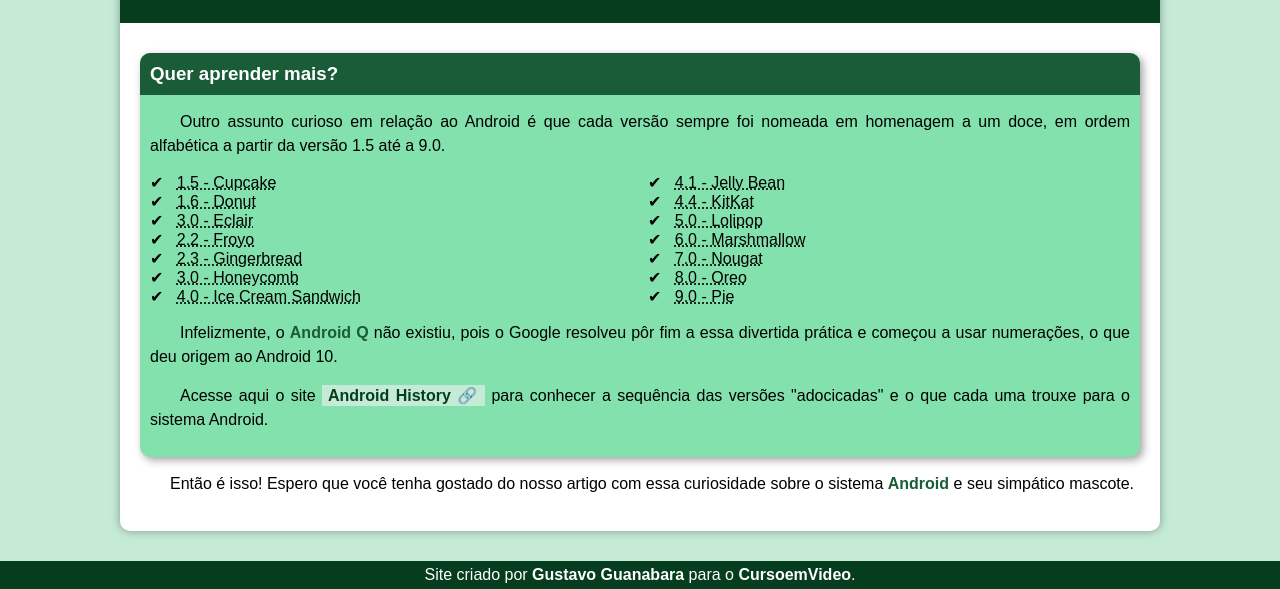
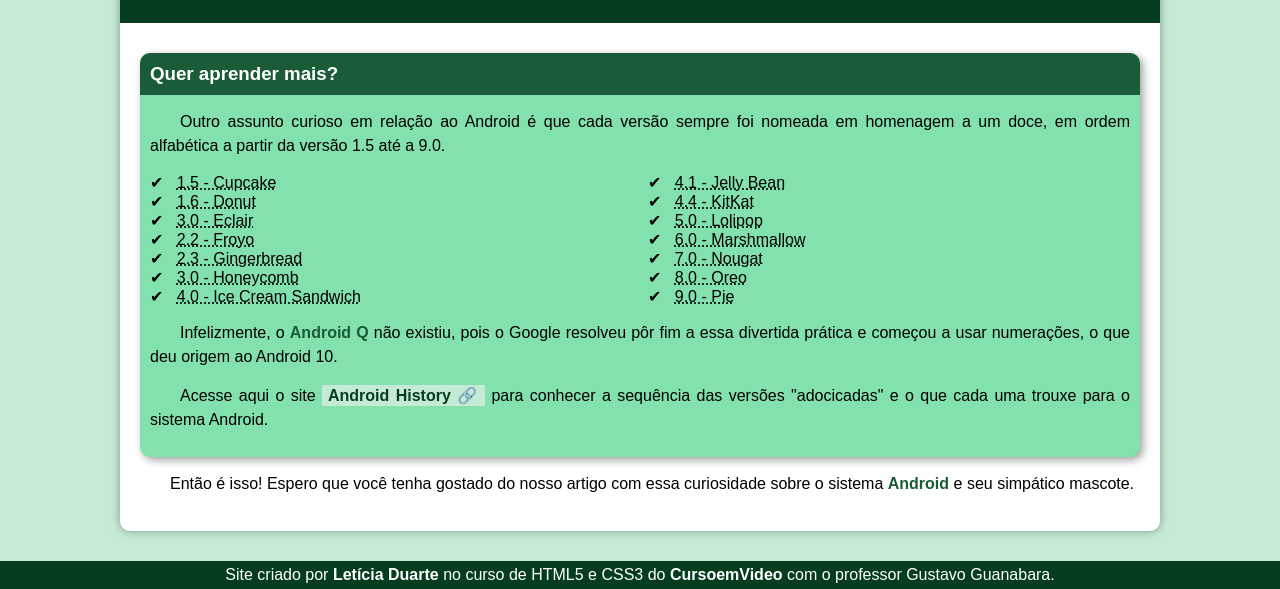
Before and after one commit to LethDuarte/projeto-android, a plain HTML site: page index.html in a window 1280 px wide. Shown: the part 2206-2795 px from the top of the page. Drawn offline with Linux system fonts and the light colour scheme.

Commit message:
edit index

```diff
--- a/index.html
+++ b/index.html
@@ -112,7 +112,7 @@
     </main>
 
     <footer>
-        <p>Site criado por <a href="https://gustavoguanabara.github.io/" target="_blank">Gustavo Guanabara</a> para o <a href="https://www.youtube.com/cursoemvideo" target="_blank">CursoemVideo</a>.</p>
+        <p>Site criado por <a href="https://github.com/LethDuarte" target="_blank">Letícia Duarte</a> no curso de HTML5 e CSS3 do <a href="https://www.youtube.com/cursoemvideo" target="_blank">CursoemVideo</a> com o professor Gustavo Guanabara.</p>
     </footer>
 
 </body>
```
